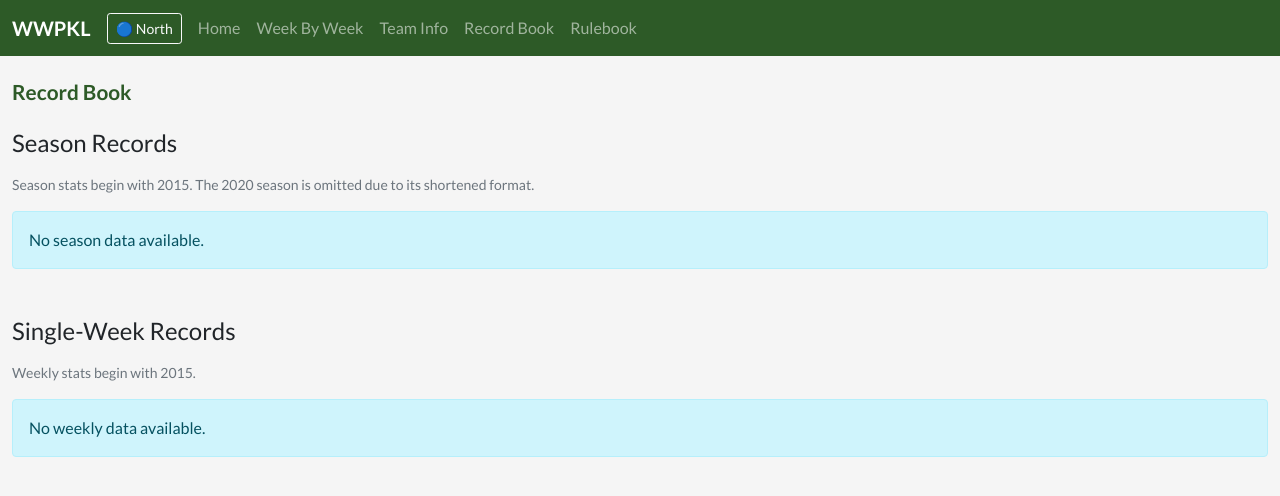
After one commit to nickschm12/wwpkl_webapp, a Flask app: template templates/record_book.html in a window 1280 px wide. The commit adds this page. Shown: the top 496 px of the page. Run offline with Flask 3, Linux system fonts and the light colour scheme; the template is opened without the code that fills it, so the values that code supplies are empty; parts of the project's set-up code (start-up, migrations or seed data) failed here and were passed over.

Commit message:
Add auto-generated Record Book page
Adds /record_book route and nav tab that queries all-time season and
weekly stats to display best/worst records for each of the 14 stat
categories. Season records exclude 2020 due to the shortened season.

Co-Authored-By: Claude Sonnet 4.6 <noreply@anthropic.com>

```diff
--- a/main.py
+++ b/main.py
@@ -259,5 +259,59 @@ def team_info():
 def rulebook():
     return render_template('rulebook.html', active_tab='rulebook')
 
+@app.route('/record_book')
+def record_book():
+    STATS = [
+        ('runs',        'Runs',         '{:,}',   False),
+        ('hits',        'Hits',         '{:,}',   False),
+        ('homeruns',    'Home Runs',    '{:,}',   False),
+        ('rbis',        'RBI',          '{:,}',   False),
+        ('sb',          'Stolen Bases', '{:,}',   False),
+        ('avg',         'AVG',          '{:.3f}', False),
+        ('ops',         'OPS',          '{:.3f}', False),
+        ('wins',        'Wins',         '{:,}',   False),
+        ('loses',       'Losses',       '{:,}',   True),
+        ('saves',       'Saves',        '{:,}',   False),
+        ('strikeouts',  'Strikeouts',   '{:,}',   False),
+        ('holds',       'Holds',        '{:,}',   False),
+        ('era',         'ERA',          '{:.2f}', True),
+        ('whip',        'WHIP',         '{:.2f}', True),
+    ]
+
+    def make_records(df, extra_cols):
+        records = []
+        for col, label, fmt, low_is_good in STATS:
+            if df[col].isna().all():
+                continue
+            best_row = df.loc[df[col].idxmin() if low_is_good else df[col].idxmax()]
+            worst_row = df.loc[df[col].idxmax() if low_is_good else df[col].idxmin()]
+            records.append({
+                'stat': label,
+                'best': {
+                    'value': fmt.format(best_row[col]),
+                    'team': best_row['name'],
+                    **{k: best_row[k] for k in extra_cols},
+                },
+                'worst': {
+                    'value': fmt.format(worst_row[col]),
+                    'team': worst_row['name'],
+                    **{k: worst_row[k] for k in extra_cols},
+                },
+            })
+        return records
+
+    season_df = get_all_season_stats_all_years(engine)
+    week_df = get_all_week_stats_all_years(engine)
+
+    season_df = season_df[season_df['year'] != '2020']
+
+    season_records = make_records(season_df, ['year']) if not season_df.empty else []
+    week_records = make_records(week_df, ['year', 'week']) if not week_df.empty else []
+
+    return render_template('record_book.html',
+                           active_tab='record_book',
+                           season_records=season_records,
+                           week_records=week_records)
+
 if __name__ == '__main__':
     app.run(debug=True, host='0.0.0.0', port=int(os.environ.get('PORT', 8080)))
--- a/static/style.css
+++ b/static/style.css
@@ -118,6 +118,24 @@ form {
   background-color: #f2f2f2;
 }
 
+/* ── Record Book ──────────────────────────────────────── */
+.table thead th.record-subheader {
+  background-color: var(--theme-sorted);
+  cursor: default;
+}
+
+.table thead th.record-subheader:hover {
+  background-color: var(--theme-sorted);
+}
+
+.record-book-table tbody td {
+  text-align: center;
+}
+
+.record-book-table tbody td:first-child {
+  text-align: left;
+}
+
 /* ── Total Rank column highlight ──────────────────────── */
 .table td.total-rank,
 .table th.total-rank {
--- a/templates/base.html
+++ b/templates/base.html
@@ -31,6 +31,9 @@
             <a class="nav-link {% if active_tab == 'team_info' %}active{% endif %}" href="/team_info">Team Info</a>
           </li>
           <li class="nav-item">
+            <a class="nav-link {% if active_tab == 'record_book' %}active{% endif %}" href="/record_book">Record Book</a>
+          </li>
+          <li class="nav-item">
             <a class="nav-link {% if active_tab == 'rulebook' %}active{% endif %}" href="/rulebook">Rulebook</a>
           </li>
         </ul>
--- /dev/null
+++ b/templates/record_book.html
@@ -0,0 +1,94 @@
+{% extends "base.html" %}
+
+{% block title %}WWPKL Record Book{% endblock %}
+
+{% block content %}
+<div class="container-fluid my-4">
+  <h2 class="mb-4">Record Book</h2>
+
+  <!-- Season Records -->
+  <h4 class="mb-3">Season Records</h4>
+  <p class="text-muted small mb-3">Season stats begin with 2015. The 2020 season is omitted due to its shortened format.</p>
+  {% if season_records %}
+  <div class="table-responsive mb-5">
+    <table class="table table-sm table-hover align-middle record-book-table">
+      <thead>
+        <tr>
+          <th rowspan="2">Stat</th>
+          <th colspan="3" class="text-center border-start">Best</th>
+          <th colspan="3" class="text-center border-start">Worst</th>
+        </tr>
+        <tr>
+          <th class="record-subheader border-start">Value</th>
+          <th class="record-subheader">Team</th>
+          <th class="record-subheader">Year</th>
+          <th class="record-subheader border-start">Value</th>
+          <th class="record-subheader">Team</th>
+          <th class="record-subheader">Year</th>
+        </tr>
+      </thead>
+      <tbody>
+        {% for rec in season_records %}
+        <tr>
+          <td class="fw-bold">{{ rec.stat }}</td>
+          <td class="border-start">{{ rec.best.value }}</td>
+          <td>{{ rec.best.team }}</td>
+          <td>{{ rec.best.year }}</td>
+          <td class="border-start">{{ rec.worst.value }}</td>
+          <td>{{ rec.worst.team }}</td>
+          <td>{{ rec.worst.year }}</td>
+        </tr>
+        {% endfor %}
+      </tbody>
+    </table>
+  </div>
+  {% else %}
+  <div class="alert alert-info mb-5">No season data available.</div>
+  {% endif %}
+
+  <!-- Weekly Records -->
+  <h4 class="mb-3">Single-Week Records</h4>
+  <p class="text-muted small mb-3">Weekly stats begin with 2015.</p>
+  {% if week_records %}
+  <div class="table-responsive">
+    <table class="table table-sm table-hover align-middle record-book-table">
+      <thead>
+        <tr>
+          <th rowspan="2">Stat</th>
+          <th colspan="4" class="text-center border-start">Best</th>
+          <th colspan="4" class="text-center border-start">Worst</th>
+        </tr>
+        <tr>
+          <th class="record-subheader border-start">Value</th>
+          <th class="record-subheader">Team</th>
+          <th class="record-subheader">Year</th>
+          <th class="record-subheader">Week</th>
+          <th class="record-subheader border-start">Value</th>
+          <th class="record-subheader">Team</th>
+          <th class="record-subheader">Year</th>
+          <th class="record-subheader">Week</th>
+        </tr>
+      </thead>
+      <tbody>
+        {% for rec in week_records %}
+        <tr>
+          <td class="fw-bold">{{ rec.stat }}</td>
+          <td class="border-start">{{ rec.best.value }}</td>
+          <td>{{ rec.best.team }}</td>
+          <td>{{ rec.best.year }}</td>
+          <td>Wk {{ rec.best.week }}</td>
+          <td class="border-start">{{ rec.worst.value }}</td>
+          <td>{{ rec.worst.team }}</td>
+          <td>{{ rec.worst.year }}</td>
+          <td>Wk {{ rec.worst.week }}</td>
+        </tr>
+        {% endfor %}
+      </tbody>
+    </table>
+  </div>
+  {% else %}
+  <div class="alert alert-info">No weekly data available.</div>
+  {% endif %}
+
+</div>
+{% endblock %}
```
Also changed, not shown: packages/database/queries.py (+19 -0 lines).
